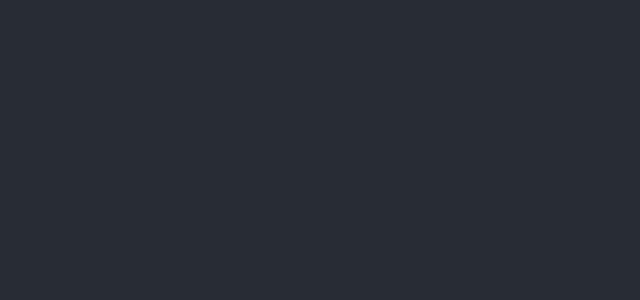
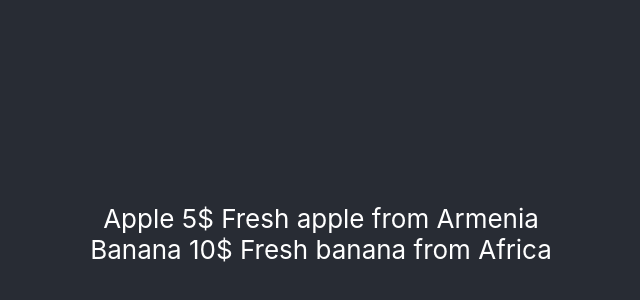
Before and after one commit to ArtArshakyan/ToDo-List, a React (Create React App) app: page / in a window 1280 px wide. Shown: the part 166-466 px from the top of the page, without its empty margins (319-959 px from the left). Built offline with nearby package versions, Linux system fonts and the light colour scheme.

Commit message:
Created Product class component

```diff
--- a/src/App.js
+++ b/src/App.js
@@ -1,11 +1,22 @@
 import React from 'react';
 import './App.css';
+import Product from './Product'
 
 function App() {
     return (
         <div className="App">
             <header className="App-header">
+                <Product
+                    name='Apple '
+                    price='5$'
+                    description=' Fresh apple from Armenia'
+                />
 
+                <Product
+                    name='Banana '
+                    price='10$'
+                    description=' Fresh banana from Africa'
+                />
             </header>
         </div>
     );
--- /dev/null
+++ b/src/Description.js
@@ -0,0 +1,14 @@
+import React, { Component } from 'react';
+
+class Description extends Component {
+
+    render() {
+        const { value } = this.props;
+
+        return (
+            <span>{value}</span>
+        );
+    }
+}
+
+export default Description;
--- /dev/null
+++ b/src/Name.js
@@ -0,0 +1,14 @@
+import React, { Component } from 'react';
+
+class Name extends Component {
+
+    render() {
+        const { value } = this.props;
+
+        return (
+            <span>{value}</span>
+        );
+    }
+}
+
+export default Name;
--- /dev/null
+++ b/src/Price.js
@@ -0,0 +1,14 @@
+import React, { Component } from 'react';
+
+class Price extends Component {
+
+    render() {
+        const { value } = this.props;
+
+        return (
+            <span>{value}</span>
+        );
+    }
+}
+
+export default Price;
--- /dev/null
+++ b/src/Product.js
@@ -0,0 +1,27 @@
+import React, { Component } from 'react';
+import Name from './Name';
+import Price from './Price';
+import Description from './Description'
+
+class Product extends Component {
+
+    render() {
+        const { name, price, description } = this.props;
+
+        return (
+            <div>
+                <Name
+                    value={name}
+                />
+                <Price
+                    value={price}
+                />
+                <Description
+                    value={description}
+                />
+            </div>
+        );
+    }
+}
+
+export default Product;
```
